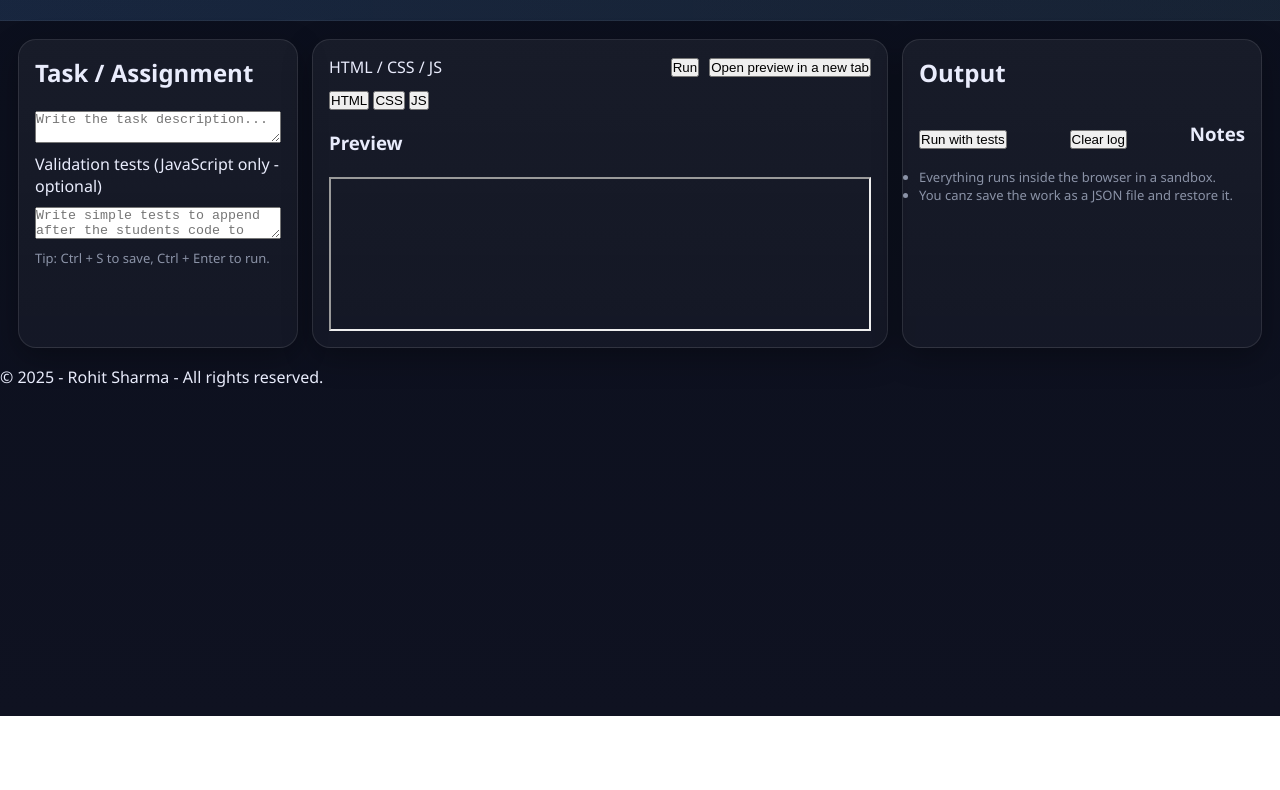
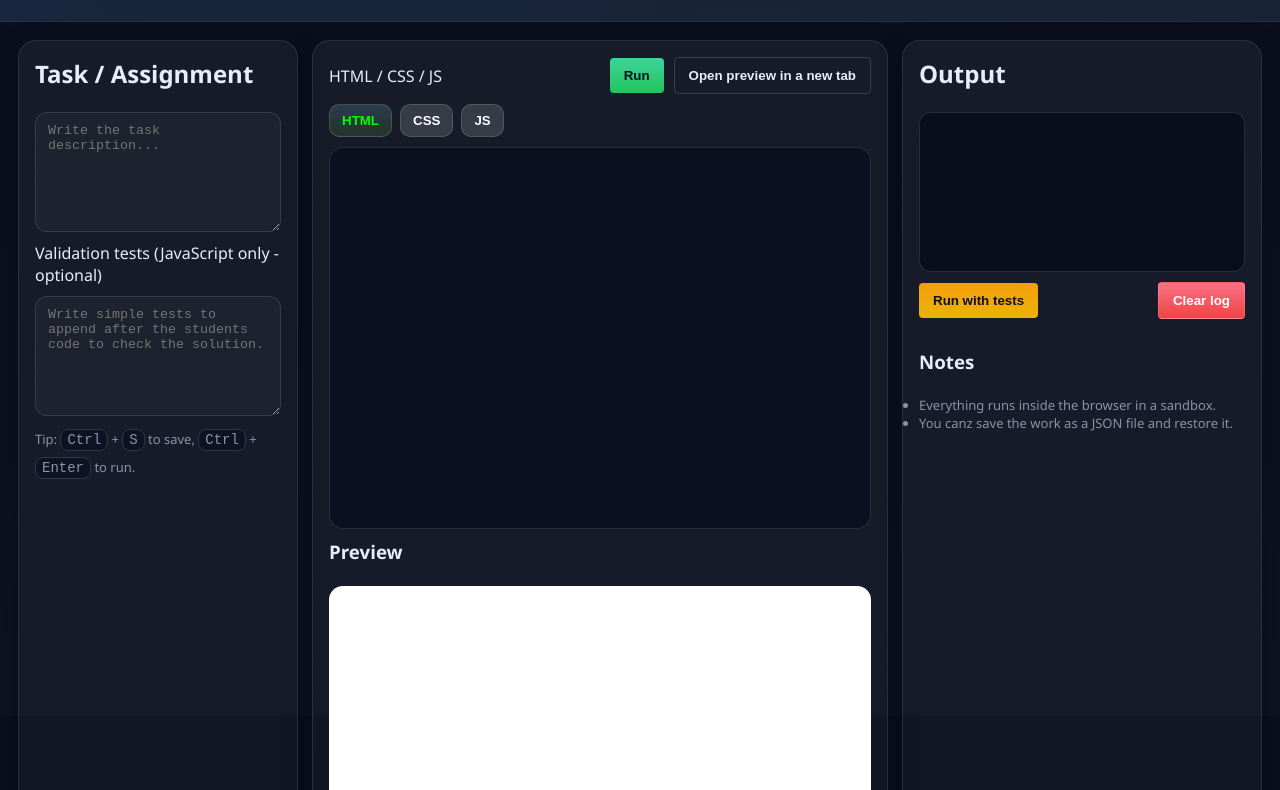
Before and after one commit to rohitKSharmaDev/code-editor-vanilla-js, a plain HTML site: page index.html in a window 1280 px wide. Shown: the part 84-874 px from the top of the page. Before the commit the page ends 800 px from the top, so only its background shows below. Drawn offline with Linux system fonts and the light colour scheme.

Commit message:
add design to the app, and write some funcionality of the app using JavaScript - WIP

```diff
--- a/assets/styles.css
+++ b/assets/styles.css
@@ -4,11 +4,11 @@
   --panel: #14182b;
   --muted: #8b93a7;
   --text: #e9ecfc;
-  --brand: '#7dd3fc';
-  --brand-2: '#60a5fa';
-  --ok: '#22c55e';
-  --warn: '#eab308';
-  --err: '#ef4444';
+  --brand: #7dd3fc;
+  --brand-2: #60a5fa;
+  --ok: #22c55e;
+  --warn: #eab308;
+  --err: #ef4444;
   --radius: 18px;
   --gap: 14px;
 }
@@ -49,9 +49,11 @@ h3 {
 
 .brand{
   display: flex;
+  width: 100%;
   align-items: center;
   gap: 10px;
   font-weight: 700;
+  justify-content: space-between;
 }
 
 .brand .logo{
@@ -104,6 +106,124 @@ main{
   justify-content: space-between;
 }
 
+.btn{
+  appearance: none;
+  border: none;
+  background: linear-gradient(180deg, var(--brand-2), var(--brand));
+  color: #0b111f;
+  font-weight: 700;
+  padding: 10px 14px;
+  border-radius: 4px;
+  cursor: pointer;
+  box-shadow: 0 10ox 24px rgba(96, 165, 250, 0.25);
+}
+
+.btn.secondary{
+  background: transparent;
+  border: 1px solid rgba(255, 255, 255, 0.15);
+  color: var(--text);
+  box-shadow: none;
+}
+
+.btn.warn {
+  background: linear-gradient(180deg, #f59e0b, var(--warn));
+}
+
+.btn.ok {
+  background: linear-gradient(180deg, #3dd399, var(--ok));
+}
+
+.btn.err {
+  color: #fff;
+  background: linear-gradient(180deg, #fb7185, var(--err));
+}
+
+.select, select, .text {
+  background-color: rgba(255, 255, 255, 0.03);
+  border: 1px solid rgba(255, 255, 255, 0.12);
+  color: var(--text);
+  padding: 10px 12px;
+  border-radius: 12px;
+}
+
+
+textarea.text{
+  width: 100%;
+  min-height: 120px;
+}
+
+.tabs {
+  display: flex;
+  gap: 8px;
+  flex-wrap: wrap;
+}
+
+.tabs .tab{
+  background: rgba(255, 255, 255, 0.14);
+  padding: 8px 12px;
+  border: 1px solid rgba(255, 255, 255, 0.14);
+  border-radius: 10px;
+  cursor: pointer;
+  font-weight: 700;
+  color: #fff;
+}
+
+.tabs .tab.active {
+  background: linear-gradient(180deg, rgba(125, 211, 252, 0.18), rgba(96, 165, 50, 0.18));
+  color: #00ff00;
+}
+
+.editor-wrap{
+  position: relative;
+  border: 1px solid rgba(255, 255, 255, 0.12);
+  border-radius: 14px;
+  overflow: hidden;
+  min-height: 280px;
+  background-color: #0b1020;
+}
+
+.editor {
+  inline-size: 100%;
+  block-size: 380px;
+}
+
+iframe.preview {
+  inline-size: 100%;
+  block-size: 380px;
+  border: 1px solid rgba(255, 255, 255, 0.12);
+  border-radius: 14px;
+  background-color: #fff;
+}
+
+.output {
+  background: #0a0e1a;
+  border: 1px solid rgba(255, 255, 255, 0.12);
+  border-radius: 12px;
+  padding: 10px;
+  min-height: 160px;
+  overflow: auto;
+  white-space: pre-wrap;
+}
+
+
+.footer {
+  opacity: 0.7;
+  font-size: 14px;
+  text-align: center;
+  padding: 12px;
+}
+
+.kbd{
+  font-family: 'Courier New', Courier, monospace;
+  font-size: 14px;
+  font-weight: 500;
+  line-height: 28px;
+  background-color: #0e1324;
+  border: 1px solid rgba(255, 255, 255, 0.15);
+  border-radius: 8px;
+  padding: 2px 6px;
+}
+
 @media (max-width: 1000px) {
   main{
     grid-template-columns: 1fr;
--- a/index.html
+++ b/index.html
@@ -11,13 +11,12 @@
   <header>
     <div class="container row">
       <div class="brand">
-        <div class="logo">
-
-        </div>
+        <div class="row">
+          <div class="logo"></div>
           <div class="title">
             Code Editor - Live in the Browser
           </div>
-
+        </div>
 
         <div class="row">
           <button class="btn secondary" id="savebtn" title="Save work locally">
@@ -84,7 +83,7 @@
 
         <div class="stack">
           <h3>Preview</h3>
-          <iframe id="preview" class="preivew" sandbox="allow-scripts allow-same-origin allow-modals allow-forms"></iframe>
+          <iframe id="preview" class="preview" sandbox="allow-scripts allow-same-origin allow-modals allow-forms"></iframe>
         </div>
 
       </div>
@@ -102,16 +101,16 @@
           Run with tests
         </button>
 
-        <button class="btn secondary" id="clearLog">
+        <button class="btn secondary err" id="clearLog">
           Clear log
         </button>
+      </div>
 
-        <h3>Notes</h3>
+      <h3 style="margin-top: 20px;">Notes</h3>
       <ul class="muted">
         <li>Everything runs inside the browser in a sandbox.</li>
         <li>You canz save the work as a JSON file and restore it.</li>
       </ul>
-      </div>
     </aisde>
   </main>
 
```
Also changed, not shown: assets/script.js (+102 -0 lines). Lines whose indentation alone changed are shown as unchanged.
